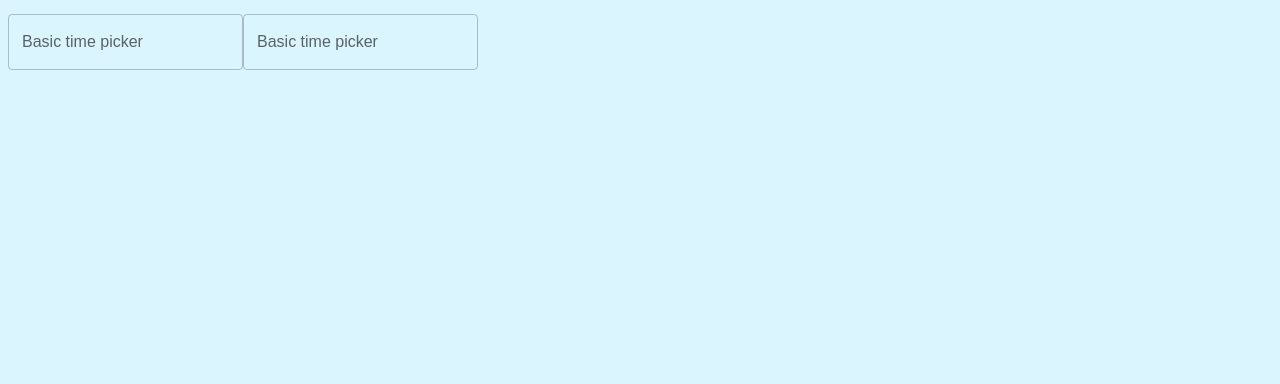
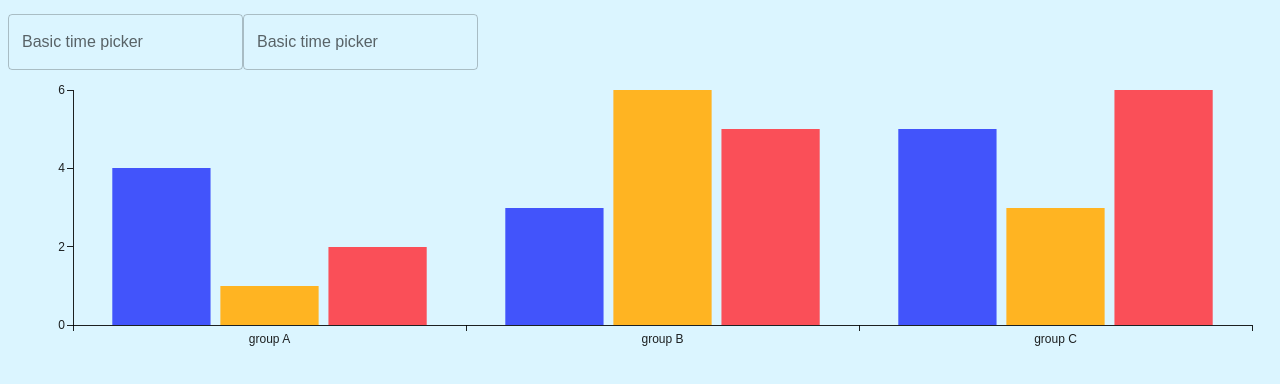
Before and after one commit to 4L00P/game-knight-legacy, a React app: page /gamenights in a window 1280 px wide. Shown: the part 366-750 px from the top of the page. Built offline with nearby package versions, Linux system fonts and the light colour scheme; no server answers; a web font is replaced by a local one.

Commit message:
Changed webpack config and added mui charts, have a default chart rendering

```diff
--- a/package.json
+++ b/package.json
@@ -44,6 +44,7 @@
     "@fontsource/roboto": "^5.1.0",
     "@mui/icons-material": "^6.3.0",
     "@mui/material": "^6.2.1",
+    "@mui/x-charts": "^8.11.0",
     "@mui/x-date-pickers": "^7.23.3",
     "axios": "^1.7.9",
     "dotenv": "^16.4.7",
--- a/src/client/components/group-schedule-components/AvailabilityChart.jsx
+++ b/src/client/components/group-schedule-components/AvailabilityChart.jsx
@@ -1,9 +1,12 @@
-// import * as React from 'react';
-// import { BarChart } from '@mui/x-charts';
-// import { styled } from '@mui/material/styles';
+import React from "react";
+import { BarChart } from '@mui/x-charts/BarChart';
 
-// export default function AvailabilityChart() {
-//   return (
-//     <BarChart />
-//   );
-// }
+export default function AvailabilityChart() {
+  return (
+    <BarChart
+      xAxis={[{ data: ['group A', 'group B', 'group C'] }]}
+      series={[{ data: [4, 3, 5] }, { data: [1, 6, 3] }, { data: [2, 5, 6] }]}
+      height={300}
+    />
+  );
+}
--- a/src/client/views/GameNights.jsx
+++ b/src/client/views/GameNights.jsx
@@ -6,8 +6,7 @@ import GameNightForm from '../components/game-night-form/GameNightForm';
 import GameNightsList from '../components/GameNightsList';
 
 import AddAvailability from '../components/group-schedule-components/AddAvailability';
-
-
+import AvailabilityChart from '../components/group-schedule-components/AvailabilityChart';
 const {
   useState,
   useEffect,
@@ -68,7 +67,7 @@ function GameNights() {
 
       <br />
       <AddAvailability />
-
+      <AvailabilityChart />
     </div>
   );
 }
--- a/webpack.config.js
+++ b/webpack.config.js
@@ -16,6 +16,12 @@ module.exports = {
   },
   module: {
     rules: [
+      {
+        test: /\.m?js/,
+        resolve: {
+          fullySpecified: false,
+        },
+      },
       {
         test: /\.(js|jsx)$/,
         use: {
```
Also changed, not shown: 1 other file (tests, documents, lock files or other folders).
